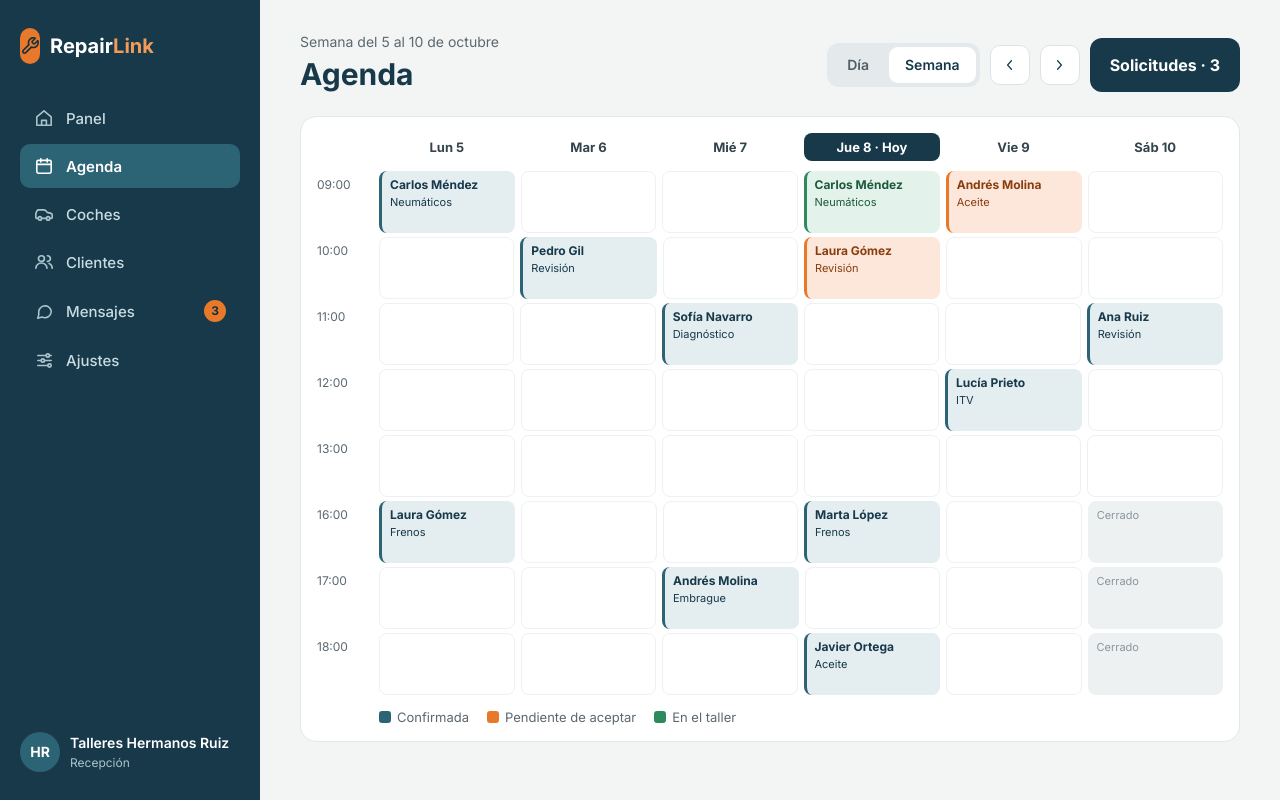
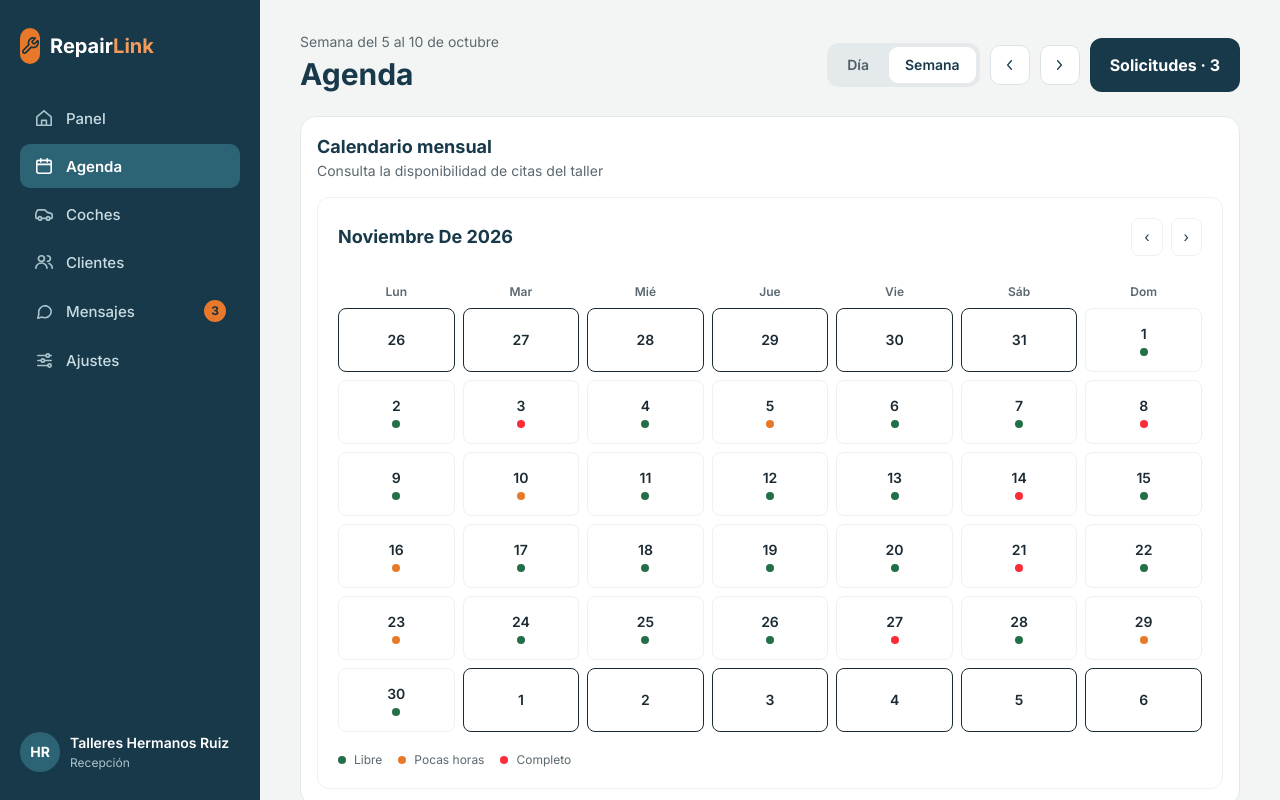
Before and after one commit to Daniag56/RepairLinkWeb, an Angular app: page /agenda in a window 1280 px wide. Built offline with nearby package versions, Linux system fonts and the light colour scheme.

Commit message:
SCRUM-82 Calendario mensual

```diff
--- a/src/app/agenda/agenda.html
+++ b/src/app/agenda/agenda.html
@@ -22,6 +22,18 @@
       <button type="button" class="btn-primario">Solicitudes · 3</button>
     </div>
   </header>
+
+  <!-- Calendario mensual -->
+  <section class="tarjeta p-4">
+    <div class="mb-4">
+      <h2 class="text-lg font-bold text-marino">Calendario mensual</h2>
+      <p class="text-sm text-texto-suave">
+        Consulta la disponibilidad de citas del taller
+      </p>
+    </div>
+
+    <app-calendario-mensual />
+  </section>
 
   <section class="tarjeta flex flex-col gap-1 p-4">
     <div class="flex items-start gap-1.5 pb-1.5 text-[13px] font-bold whitespace-nowrap text-[#33444d]">
--- a/src/app/agenda/agenda.ts
+++ b/src/app/agenda/agenda.ts
@@ -1,7 +1,8 @@
 import { Component } from '@angular/core';
+import { CalendarioMensual } from '../compartido/calendario-mensual/calendario-mensual';
 
 @Component({
-  imports: [],
+  imports: [CalendarioMensual],
   selector: 'app-agenda',
   styleUrl: './agenda.css',
   templateUrl: './agenda.html',
--- /dev/null
+++ b/src/app/compartido/calendario-mensual/calendario-mensual.html
@@ -0,0 +1,85 @@
+<div class="rounded-xl border border-separador bg-white p-5">
+
+  <div class="mb-5 flex items-center justify-between">
+    <h2 class="text-lg font-bold capitalize text-marino">
+      {{ nombreMes }}
+    </h2>
+
+    <div class="flex gap-2">
+      <button
+        type="button"
+        (click)="mesAnterior()"
+        class="rounded-lg border border-separador px-3 py-2 text-sm text-marino hover:bg-fondo"
+        aria-label="Mes anterior"
+      >
+        ‹
+      </button>
+
+      <button
+        type="button"
+        (click)="mesSiguiente()"
+        class="rounded-lg border border-separador px-3 py-2 text-sm text-marino hover:bg-fondo"
+        aria-label="Mes siguiente"
+      >
+        ›
+      </button>
+    </div>
+  </div>
+
+  <div class="grid grid-cols-7 gap-2">
+    @for (dia of diasSemana; track dia) {
+      <div class="py-2 text-center text-xs font-semibold text-texto-suave">
+        {{ dia }}
+      </div>
+    }
+  </div>
+
+  <div class="grid grid-cols-7 gap-2">
+    @for (dia of dias; track dia.fecha.toISOString()) {
+      <button
+        type="button"
+        (click)="seleccionarDia(dia)"
+        [disabled]="!dia.esMesActual"
+        class="flex min-h-16 flex-col items-center justify-center gap-1 rounded-lg border p-2 transition-colors"
+        [class.border-transparent]="!dia.esMesActual"
+        [class.text-gray-300]="!dia.esMesActual"
+        [class.border-separador]="dia.esMesActual && !esSeleccionado(dia)"
+        [class.bg-petroleo]="esSeleccionado(dia)"
+        [class.text-white]="esSeleccionado(dia)"
+        [class.hover:bg-fondo]="dia.esMesActual && !esSeleccionado(dia)"
+      >
+        <span class="text-sm font-semibold">
+          {{ dia.numero }}
+        </span>
+
+        @if (dia.esMesActual) {
+          <span
+            class="h-2 w-2 rounded-full"
+            [class.bg-verde]="dia.estado === 'libre' && !esSeleccionado(dia)"
+            [class.bg-naranja]="dia.estado === 'pocas' && !esSeleccionado(dia)"
+            [class.bg-red-500]="dia.estado === 'completo' && !esSeleccionado(dia)"
+            [class.bg-white]="esSeleccionado(dia)"
+          ></span>
+        }
+      </button>
+    }
+  </div>
+
+
+  <div class="mt-5 flex flex-wrap gap-4 text-xs text-texto-suave">
+    <div class="flex items-center gap-2">
+      <span class="h-2 w-2 rounded-full bg-verde"></span>
+      Libre
+    </div>
+
+    <div class="flex items-center gap-2">
+      <span class="h-2 w-2 rounded-full bg-naranja"></span>
+      Pocas horas
+    </div>
+
+    <div class="flex items-center gap-2">
+      <span class="h-2 w-2 rounded-full bg-red-500"></span>
+      Completo
+    </div>
+  </div>
+</div>
--- /dev/null
+++ b/src/app/compartido/calendario-mensual/calendario-mensual.ts
@@ -0,0 +1,118 @@
+import { Component, output } from '@angular/core';
+
+interface DiaCalendario {
+  fecha: Date;
+  numero: number;
+  esMesActual: boolean;
+  estado: 'libre' | 'pocas' | 'completo';
+}
+
+@Component({
+  imports: [],
+  selector: 'app-calendario-mensual',
+  styleUrl: './calendario-mensual.css',
+  templateUrl: './calendario-mensual.html',
+})
+export class CalendarioMensual {
+  mesActual = new Date();
+  dias: DiaCalendario[] = [];
+  fechaSeleccionada: Date | null = null;
+
+  diaSeleccionado = output<Date>();
+
+  diasSemana = ['Lun', 'Mar', 'Mié', 'Jue', 'Vie', 'Sáb', 'Dom'];
+
+  constructor() {
+    this.actualizarCalendario();
+  }
+
+  get nombreMes(): string {
+    return this.mesActual.toLocaleDateString('es-ES', {
+      month: 'long',
+      year: 'numeric',
+    });
+  }
+
+  mesAnterior(): void {
+    this.mesActual = new Date(
+      this.mesActual.getFullYear(),
+      this.mesActual.getMonth() - 1,
+      1,
+    );
+    this.fechaSeleccionada = null;
+    this.actualizarCalendario();
+  }
+
+  mesSiguiente(): void {
+    this.mesActual = new Date(
+      this.mesActual.getFullYear(),
+      this.mesActual.getMonth() + 1,
+      1,
+    );
+    this.fechaSeleccionada = null;
+    this.actualizarCalendario();
+  }
+
+  seleccionarDia(dia: DiaCalendario): void {
+    if (!dia.esMesActual) {
+      return;
+    }
+
+    this.fechaSeleccionada = dia.fecha;
+    this.diaSeleccionado.emit(dia.fecha);
+  }
+
+  esSeleccionado(dia: DiaCalendario): boolean {
+    return (
+      this.fechaSeleccionada !== null &&
+      dia.fecha.getFullYear() === this.fechaSeleccionada.getFullYear() &&
+      dia.fecha.getMonth() === this.fechaSeleccionada.getMonth() &&
+      dia.fecha.getDate() === this.fechaSeleccionada.getDate()
+    );
+  }
+
+  private actualizarCalendario(): void {
+    const primerDia = new Date(
+      this.mesActual.getFullYear(),
+      this.mesActual.getMonth(),
+      1,
+    );
+
+    const desplazamiento = (primerDia.getDay() + 6) % 7;
+
+    const inicio = new Date(
+      primerDia.getFullYear(),
+      primerDia.getMonth(),
+      1 - desplazamiento,
+    );
+
+    this.dias = Array.from({ length: 42 }, (_, indice) => {
+      const fecha = new Date(
+        inicio.getFullYear(),
+        inicio.getMonth(),
+        inicio.getDate() + indice,
+      );
+
+      return {
+        fecha,
+        numero: fecha.getDate(),
+        esMesActual: fecha.getMonth() === this.mesActual.getMonth(),
+        estado: this.obtenerEstado(fecha),
+      };
+    });
+  }
+
+  private obtenerEstado(fecha: Date): 'libre' | 'pocas' | 'completo' {
+    const dia = fecha.getDate();
+
+    if ([3, 8, 14, 21, 27].includes(dia)) {
+      return 'completo';
+    }
+
+    if ([5, 10, 16, 23, 29].includes(dia)) {
+      return 'pocas';
+    }
+
+    return 'libre';
+  }
+}
```
Also changed, not shown: src/app/compartido/calendario-mensual/calendario-mensual.css (added), 1 other file (tests, documents, lock files or other folders).
